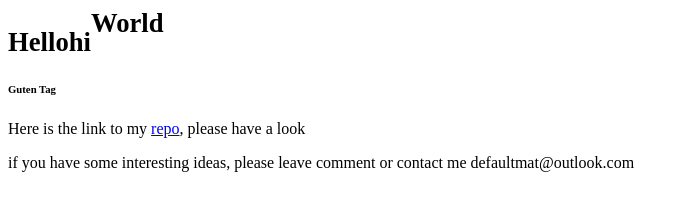
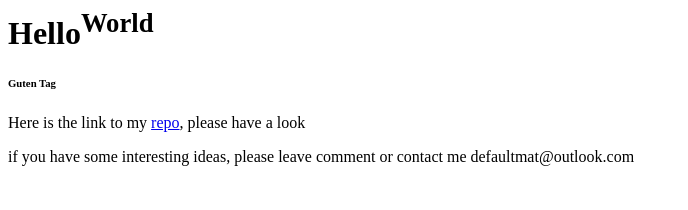
Before and after one commit to ezodz/ezodz.github.io, a plain HTML site: page index.html in a window 1280 px wide. Shown: the whole page, without its empty margins (0-688 px from the left). Drawn offline with Linux system fonts and the light colour scheme.

Commit message:
Update index.html

```diff
--- a/index.html
+++ b/index.html
@@ -1,4 +1,4 @@
-<h1><sub>Hello</sub><sub>hi</sub><sup>World</sup></h1>
+<h1>Hello<sup>World</sup></h1>
 <h6>Guten Tag</h6>
 
 <p>Here is the link to my <a href="https://github.com/ezodz">repo</a>, please have a look</p>
```
